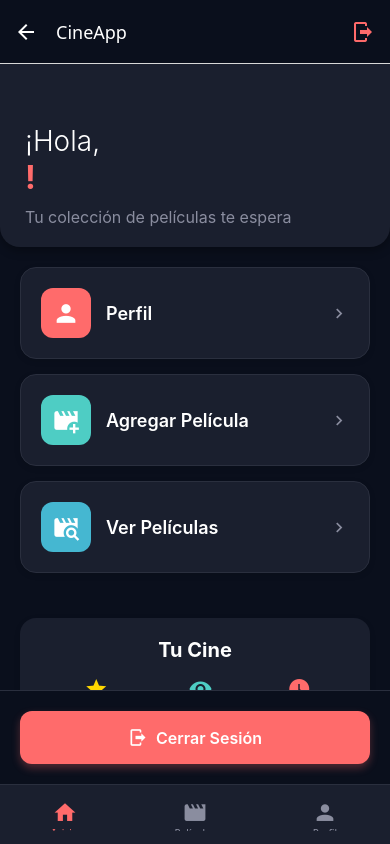
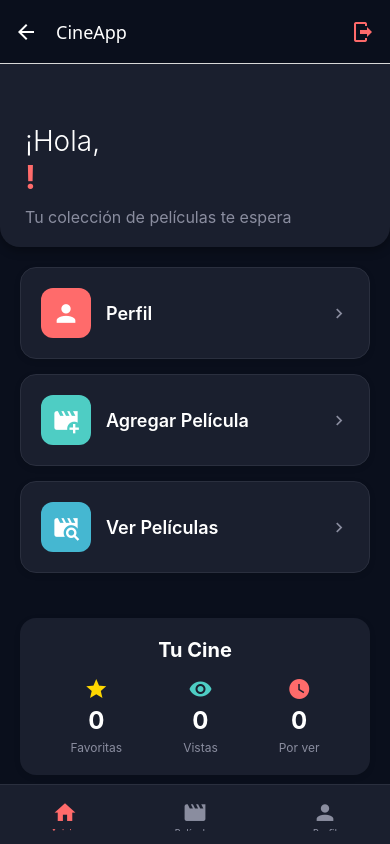
Before and after one commit to KarlaRomero17/examen_ii_karla_romero, a React Native app: screen /Main in a window 390 px wide. Built offline with nearby package versions, Linux system fonts and the light colour scheme; what expo-sqlite would draw is missing.

Commit message:
feat: Eliminar botón de logout de la pantalla de inicio

```diff
--- a/frontend/src/screens/HomeScreen.js
+++ b/frontend/src/screens/HomeScreen.js
@@ -143,19 +143,6 @@ const HomeScreen = () => {
                 </Animated.View>
             </ScrollView>
 
-            {/* Botón de logout fijo */}
-            /**
-             */
-            <View style={styles.footer}>
-                <TouchableOpacity
-                    style={styles.logoutButton}
-                    onPress={handleLogout}
-                    activeOpacity={0.8}
-                >
-                    <MaterialCommunityIcons name="logout" size={20} color="#FFFFFF" />
-                    <Text style={styles.logoutText}>Cerrar Sesión</Text>
-                </TouchableOpacity>
-            </View>
         </View>
     );
 };
```
